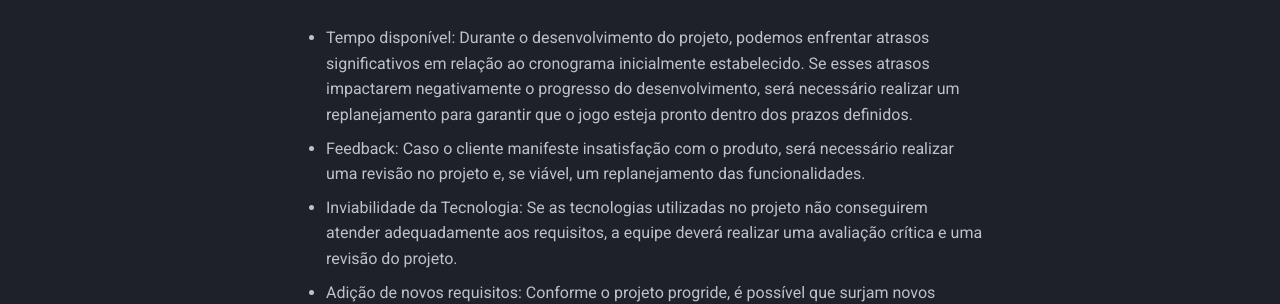
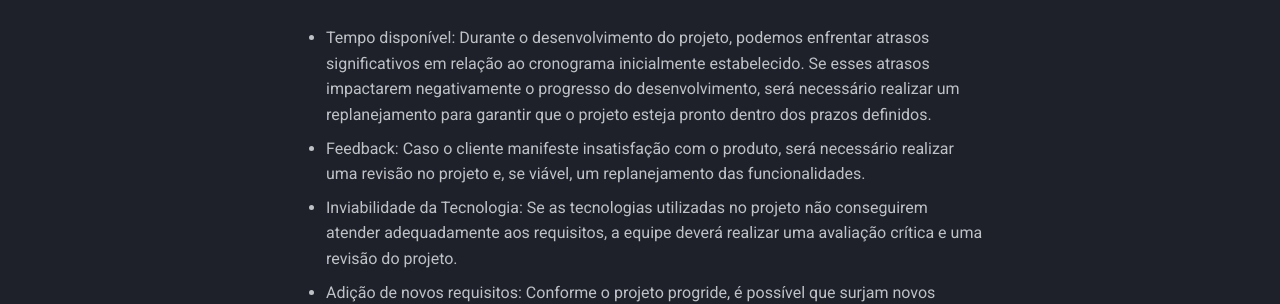
Before and after one commit to mdsreq-fga-unb/2024.1-ObjeX, an MkDocs documentation site: the page built from docs/Visão Geral do Projeto.md, in a window 1280 px wide and 900 px high, scrolled down 3019 px. Shown: the part 355-659 px from the top of the window. Built offline with MkDocs 1.6.1 and Material for MkDocs 9.7.7, drawn with Linux system fonts in a browser that asks for light colours; comment, search, counter and statistics services are not loaded.

Commit message:
consertando um pequeno erro na pagina de visao geral

```diff
--- a/docs/Visão Geral do Projeto.md
+++ b/docs/Visão Geral do Projeto.md
@@ -63,7 +63,7 @@
 
 ## Critérios de Replanejamento
 
-* Tempo disponível: Durante o desenvolvimento do projeto, podemos enfrentar atrasos significativos em relação ao cronograma inicialmente estabelecido. Se esses atrasos impactarem negativamente o progresso do desenvolvimento, será necessário realizar um replanejamento para garantir que o jogo esteja pronto dentro dos prazos definidos.
+* Tempo disponível: Durante o desenvolvimento do projeto, podemos enfrentar atrasos significativos em relação ao cronograma inicialmente estabelecido. Se esses atrasos impactarem negativamente o progresso do desenvolvimento, será necessário realizar um replanejamento para garantir que o projeto esteja pronto dentro dos prazos definidos.
 
 * Feedback: Caso o cliente manifeste insatisfação com o produto, será necessário realizar uma revisão no projeto e, se viável, um replanejamento das funcionalidades.
 
```
